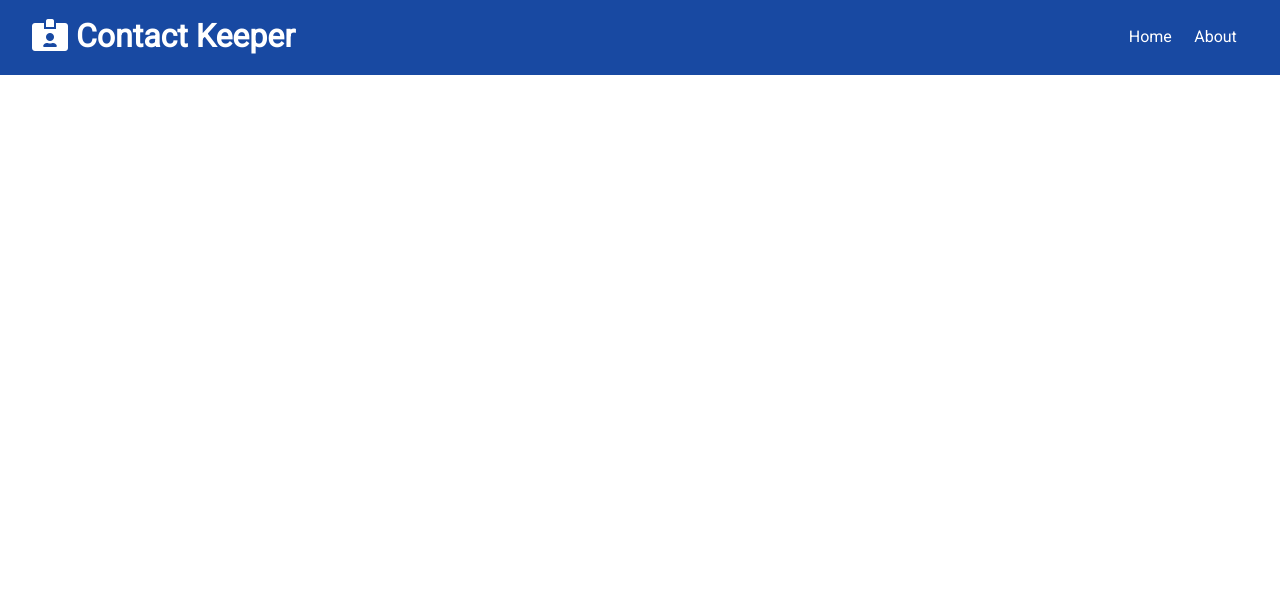
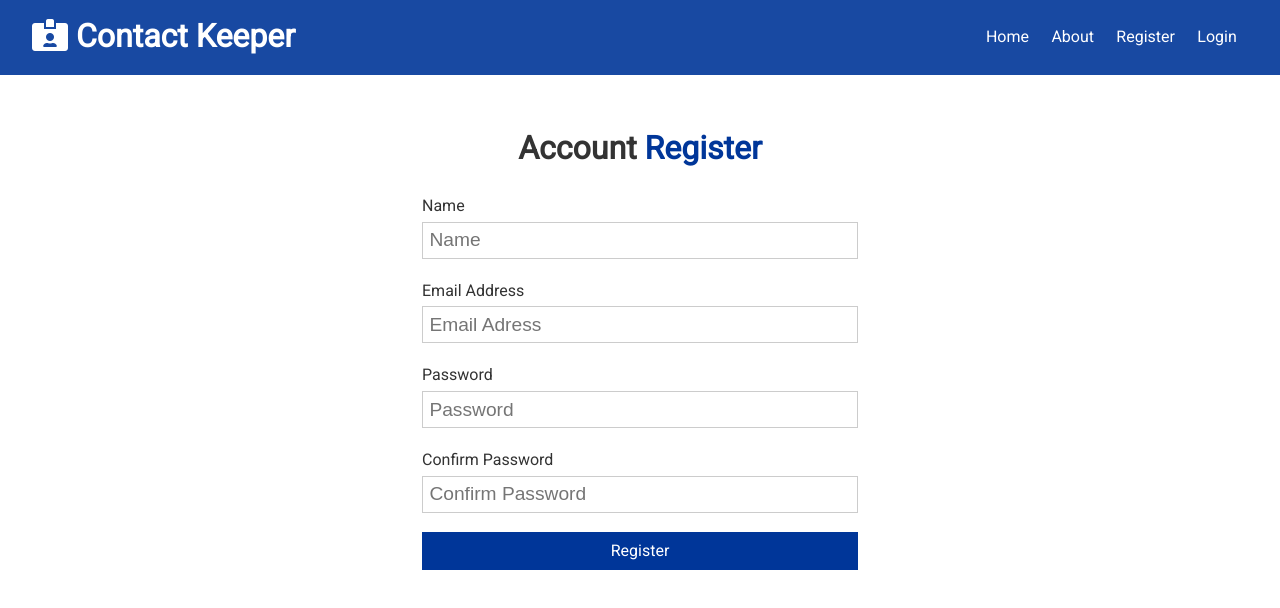
Before and after one commit to PhilipHassialis/ContactKeeperAPI, a React (Create React App) app in the folder client/: page /register in a window 1280 px wide. Shown: the top 608 px of the page. Built offline with nearby package versions, Linux system fonts and the light colour scheme.

Commit message:
Register & Login Forms

```diff
--- a/client/src/App.js
+++ b/client/src/App.js
@@ -3,6 +3,8 @@
 import "./App.css";
 import Home from "./components/pages/Home";
 import About from "./components/pages/About";
+import Register from "./components/auth/Register";
+import Login from "./components/auth/Login";
 import Navbar from "./components/layout/Navbar";
 import ContactState from "./context/contact/ContactState";
 import AuthState from "./context/auth/AuthState";
@@ -18,6 +20,8 @@
                             <Switch>
                                 <Route exact path="/" component={Home} />
                                 <Route exact path="/about" component={About} />
+                                <Route exact path="/register" component={Register} />
+                                <Route exact path="/login" component={Login} />
                             </Switch>
                         </div>
                     </Fragment>
--- /dev/null
+++ b/client/src/components/auth/Login.js
@@ -0,0 +1,42 @@
+import React, { useState } from "react";
+
+const Login = () => {
+    const [user, setUser] = useState({
+        email: "",
+        password: ""
+    });
+
+    const { email, password } = user;
+
+    const onChange = e => {
+        setUser({ ...user, [e.target.name]: e.target.value });
+    };
+
+    const onSubmit = e => {
+        e.preventDefault();
+        console.log("login submit");
+    };
+
+    return (
+        <div className="form-container">
+            <h1>
+                Account
+                <span className="text-primary"> Login</span>
+            </h1>
+            <form onSubmit={onSubmit}>
+                <div className="form-group">
+                    <label htmlFor="email">Email Address</label>
+                    <input type="email" name="name" value={email} onChange={onChange} placeholder="Email Adress" />
+                </div>
+                <div className="form-group">
+                    <label htmlFor="password">Password</label>
+                    <input type="password" name="password" value={password} onChange={onChange} placeholder="Password" />
+                </div>
+
+                <input type="submit" value="Login" className="btn btn-primary btn-block" />
+            </form>
+        </div>
+    );
+};
+
+export default Login;
--- /dev/null
+++ b/client/src/components/auth/Register.js
@@ -0,0 +1,57 @@
+import React, { useState } from "react";
+
+const Register = () => {
+    const [user, setUser] = useState({
+        name: "",
+        email: "",
+        password: "",
+        password2: ""
+    });
+
+    const { name, email, password, password2 } = user;
+
+    const onChange = e => {
+        setUser({ ...user, [e.target.name]: e.target.value });
+    };
+
+    const onSubmit = e => {
+        e.preventDefault();
+        console.log("register submit");
+    };
+
+    return (
+        <div className="form-container">
+            <h1>
+                Account
+                <span className="text-primary"> Register</span>
+            </h1>
+            <form onSubmit={onSubmit}>
+                <div className="form-group">
+                    <label htmlFor="name">Name</label>
+                    <input type="text" name="name" value={name} onChange={onChange} placeholder="Name" />
+                </div>
+                <div className="form-group">
+                    <label htmlFor="email">Email Address</label>
+                    <input type="email" name="name" value={email} onChange={onChange} placeholder="Email Adress" />
+                </div>
+                <div className="form-group">
+                    <label htmlFor="password">Password</label>
+                    <input type="password" name="password" value={password} onChange={onChange} placeholder="Password" />
+                </div>
+                <div className="form-group">
+                    <label htmlFor="password2">Confirm Password</label>
+                    <input
+                        type="password"
+                        name="password2"
+                        value={password2}
+                        onChange={onChange}
+                        placeholder="Confirm Password"
+                    />
+                </div>
+                <input type="submit" value="Register" className="btn btn-primary btn-block" />
+            </form>
+        </div>
+    );
+};
+
+export default Register;
--- a/client/src/components/layout/Navbar.js
+++ b/client/src/components/layout/Navbar.js
@@ -15,6 +15,12 @@
                 <li>
                     <Link to="/about">About</Link>
                 </li>
+                <li>
+                    <Link to="/register">Register</Link>
+                </li>
+                <li>
+                    <Link to="/login">Login</Link>
+                </li>
             </ul>
         </div>
     );
```
